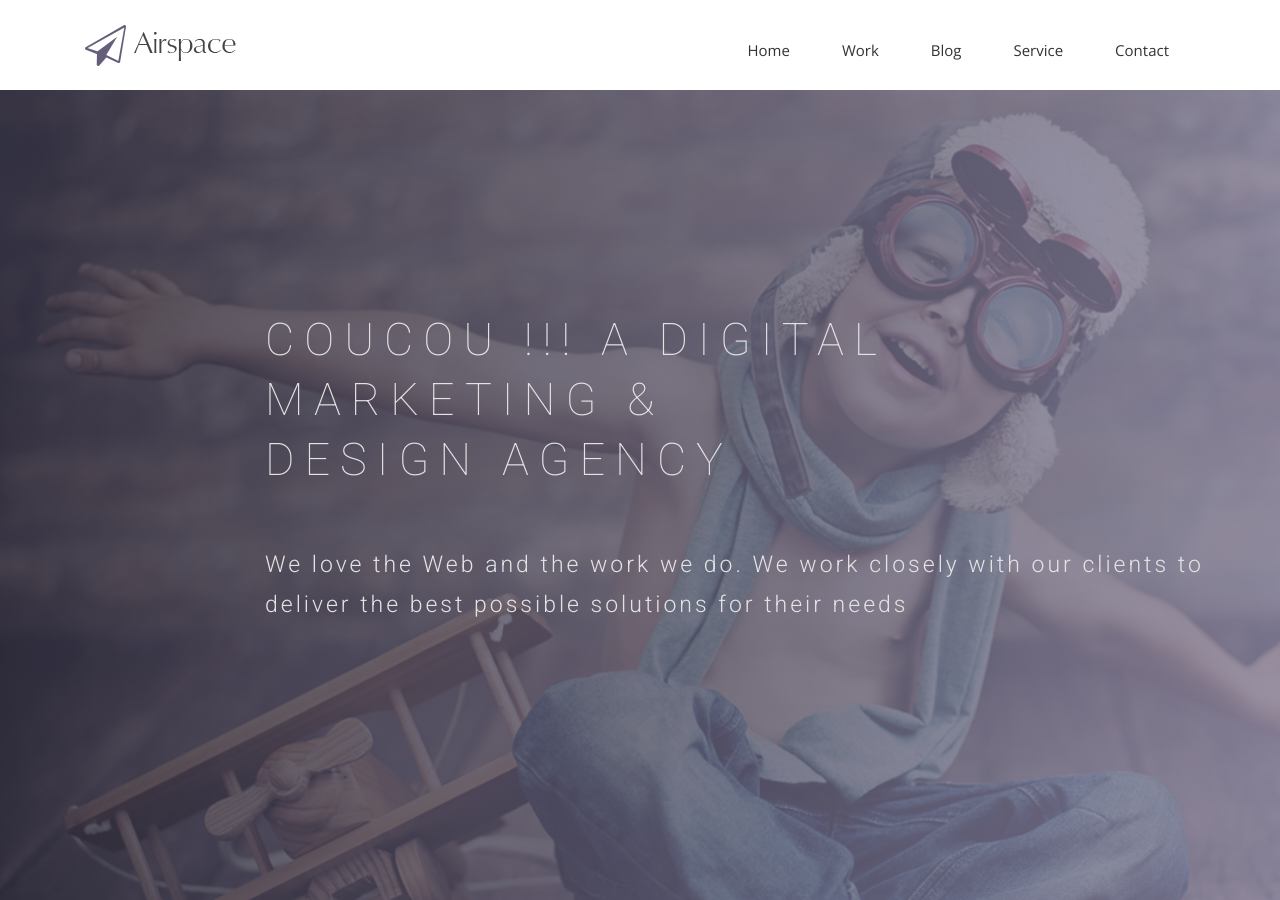
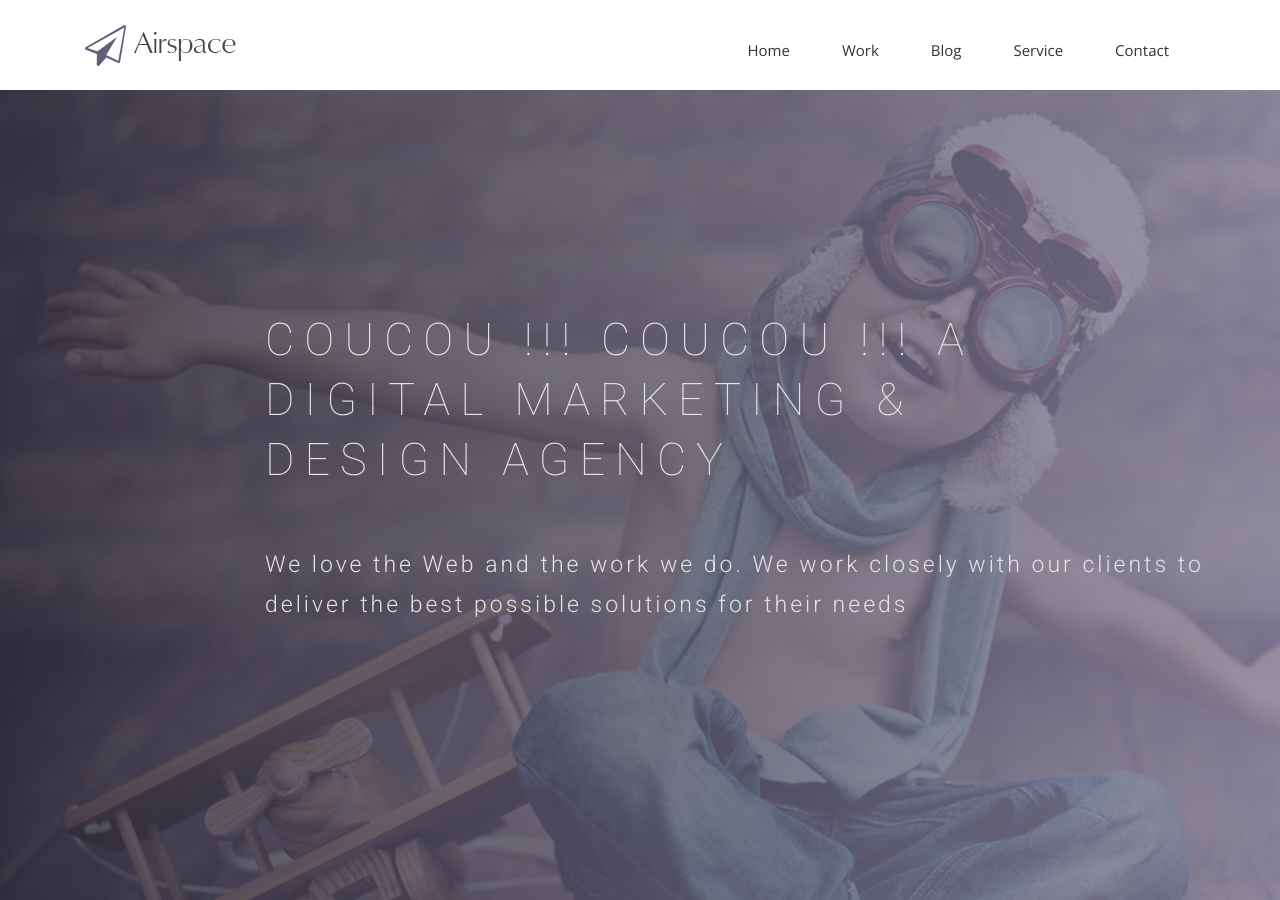
Before and after one commit to yachapuis/airspace-jekyll, a Jekyll site: the page built from index.html, in a window 1280 px wide and 900 px high. Built offline with Jekyll 4.4.1, drawn with Linux system fonts in a browser that asks for light colours; nearby versions of some CDN libraries; some web fonts are replaced.

Commit message:
change index.html (modify text)

```diff
--- a/index.html
+++ b/index.html
@@ -10,7 +10,7 @@ permalink: /
     <div class="row">
       <div class="col-md-10 col-md-offset-2">
         <div class="block">
-          <h1 class="animated fadeInUp">COUCOU !!! A DIGITAL MARKETING &#38; <br> DESIGN AGENCY</h1>
+          <h1 class="animated fadeInUp">COUCOU !!! COUCOU !!! A DIGITAL MARKETING &#38; <br> DESIGN AGENCY</h1>
           <p class="animated fadeInUp">We love the Web and the work we do. We work closely with our clients to deliver the best possible solutions for their needs</p>
         </div>
       </div>
```
